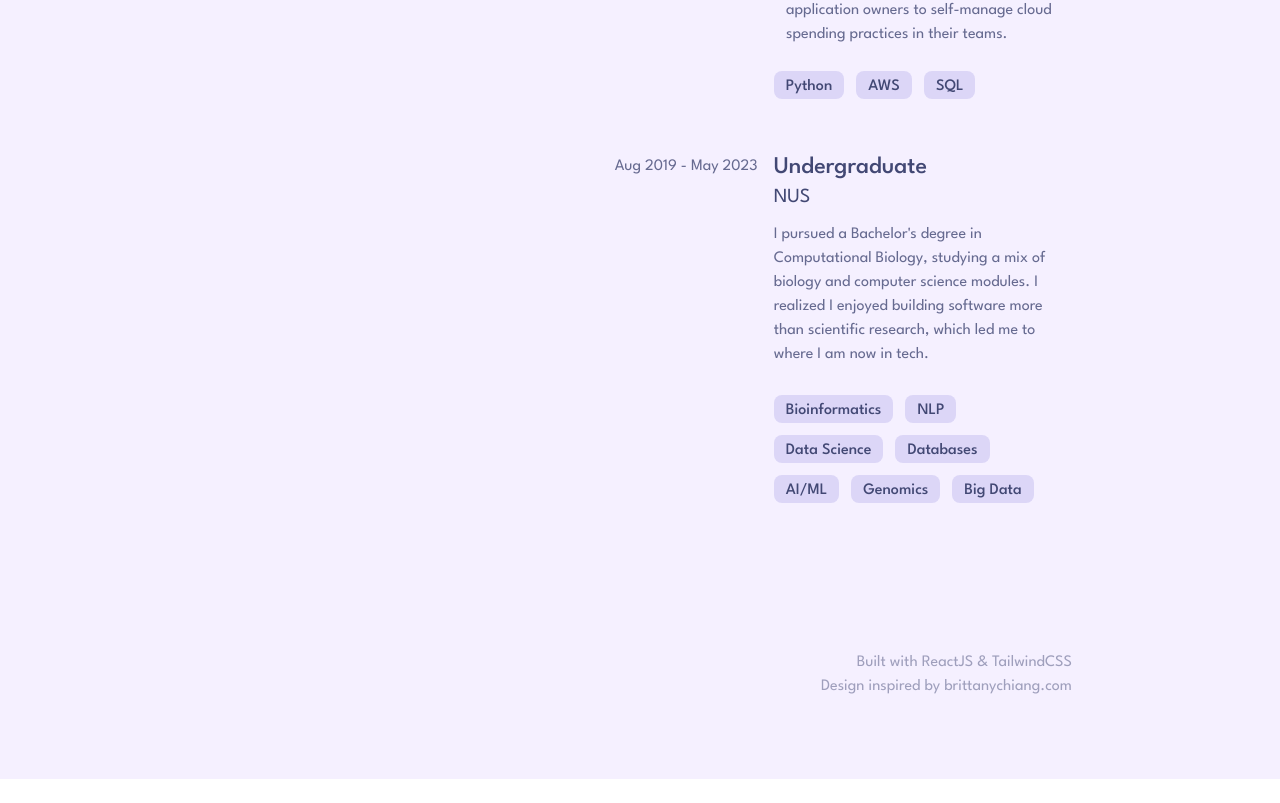
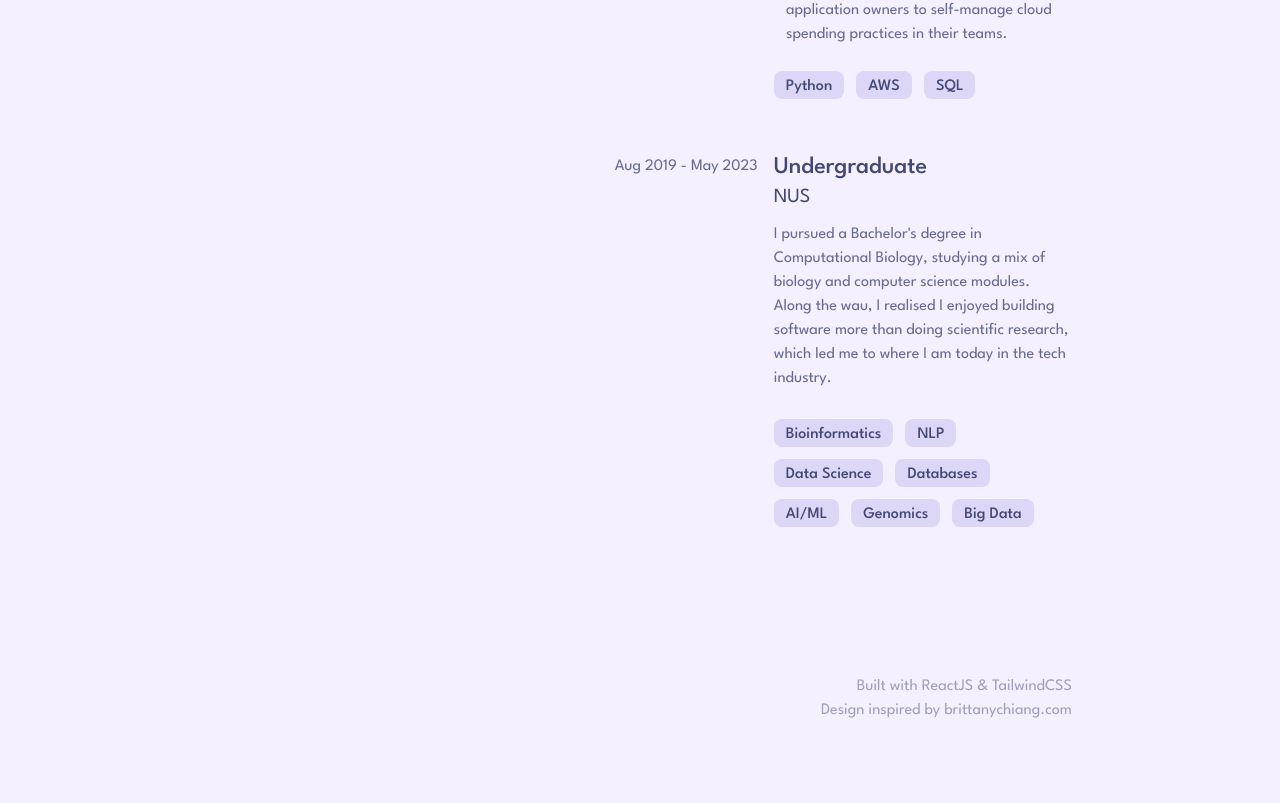
Before and after one commit to keithchewzk/heyitskeith, a React (Create React App) app: page / in a window 1280 px wide. Shown: the part 2165-2968 px from the top of the page. Before the commit the page ends 2944 px from the top, so only its background shows below. Built offline with nearby package versions, Linux system fonts and the light colour scheme.

Commit message:
change in undergrad description

```diff
--- a/src/components/Experience/constants.ts
+++ b/src/components/Experience/constants.ts
@@ -4,7 +4,7 @@ export const JOBS = [
     role: "Undergraduate",
     company: "NUS",
     description:
-      "I pursued a Bachelor's degree in Computational Biology, studying a mix of biology and computer science modules. I realized I enjoyed building software more than scientific research, which led me to where I am now in tech. ",
+      "I pursued a Bachelor's degree in Computational Biology, studying a mix of biology and computer science modules. Along the wau, I realised I enjoyed building software more than doing scientific research, which led me to where I am today in the tech industry.",
     additionalDescription: undefined,
     dateRange: "Aug 2019 - May 2023",
     skills: [
```
